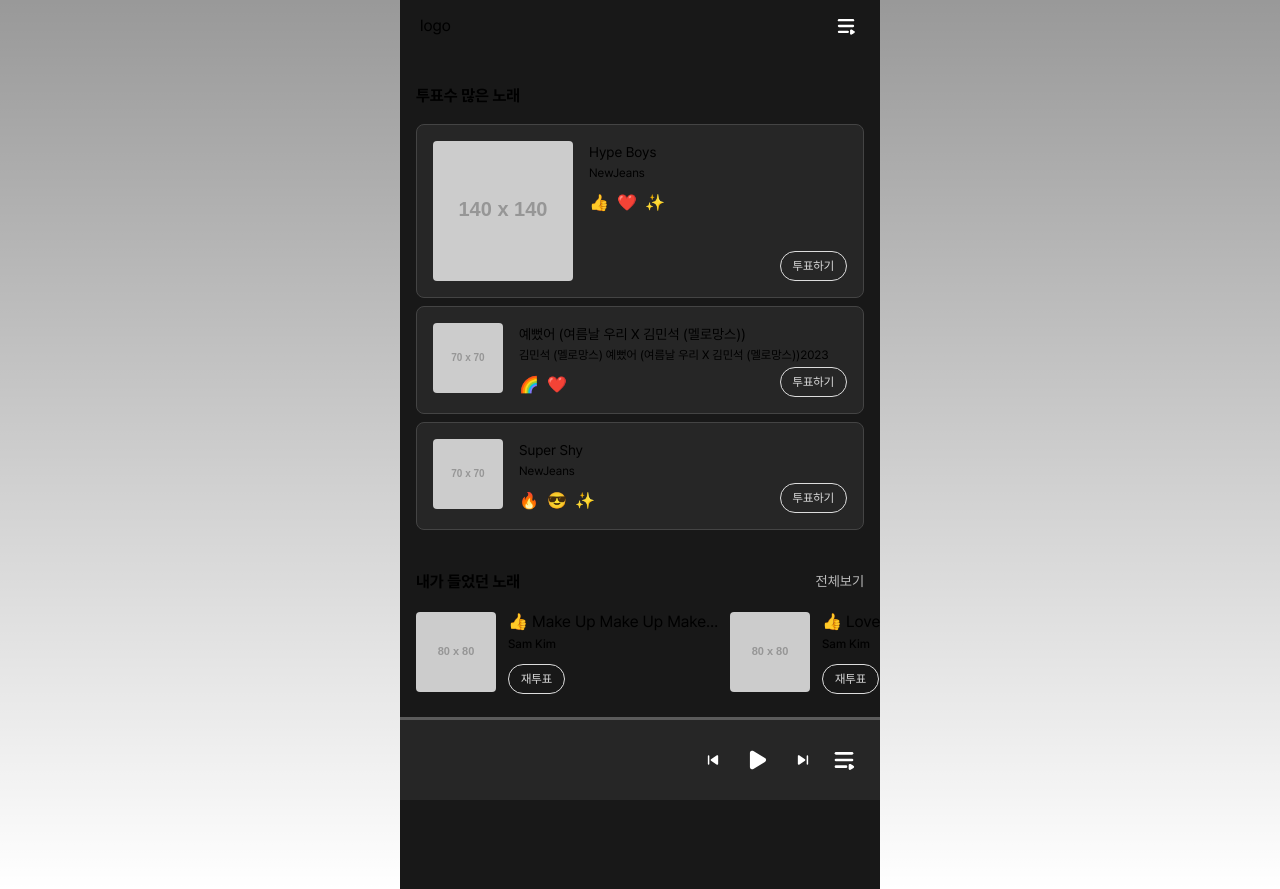
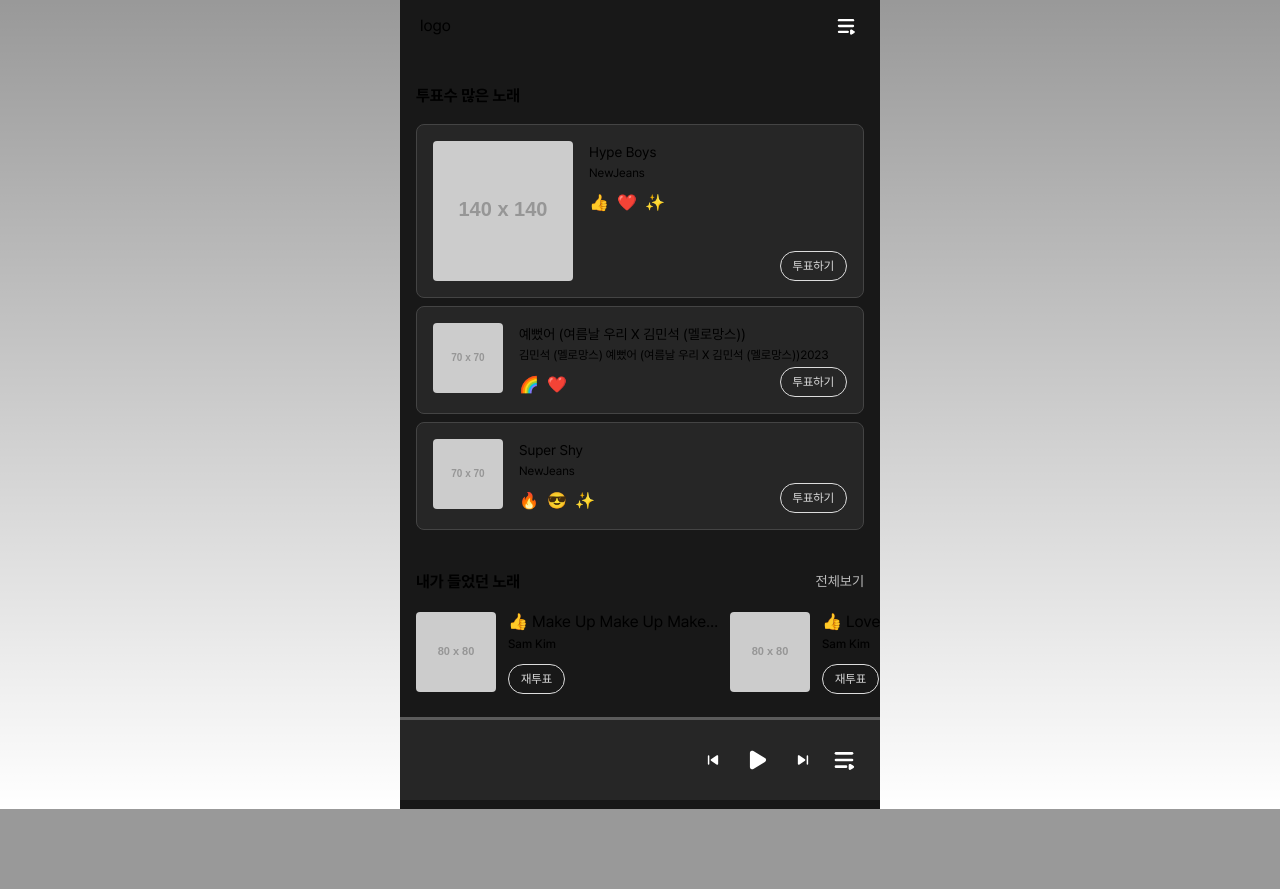
Before and after one commit to EmoHiphopSeason2/mz2mo-client, a Next.js app: page / in a window 1280 px wide. After the commit the page ends 809 px from the top, so only its background shows below. Built offline with nearby package versions, Linux system fonts and the light colour scheme.

Commit message:
fix: 메인 페이지 css 수정

```diff
--- a/src/app/page.tsx
+++ b/src/app/page.tsx
@@ -65,13 +65,13 @@ export default function Home() {
   if (isOpenPlaylist) return <Playlist />;
 
   return (
-    <div className="h-full bg-black">
+    <div className="flex flex-col h-full min-h-screen bg-black">
       <Header
         headerLeft="logo"
         headerRight={<PlaylistButton className="mb-auto" />}
       />
-      <div className="pt-8 pb-28">
-        <section className="flex flex-col gap-4 px-4 mb-10">
+      <div className="flex flex-col flex-1 gap-10 py-8">
+        <section className="flex flex-col gap-4 px-4">
           <h2 className="text-subtitle1">투표수 많은 노래</h2>
           <ol>
             {MOST_VOTED_SONGS.map((item, index) => (
@@ -118,7 +118,7 @@ export default function Home() {
         <section className="pl-4">
           <div className="flex justify-between">
             <h2 className="text-subtitle1">내가 들었던 노래</h2>
-            <Link href="/history" className="pr-4 text-gray-400 text-body3">
+            <Link href="/history" className="mr-4 text-gray-400 text-body3">
               전체보기
             </Link>
           </div>
@@ -128,6 +128,7 @@ export default function Home() {
                 key={item.id}
                 item={item}
                 isLastItem={index === HISTORY_SONGS.length - 1}
+                className="w-[306px] min-w-[306px] overflow-hidden"
               />
             ))}
           </ol>
```
